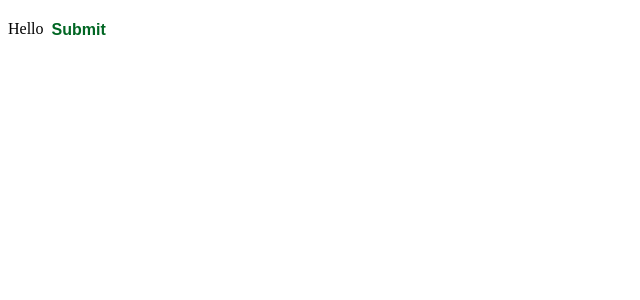
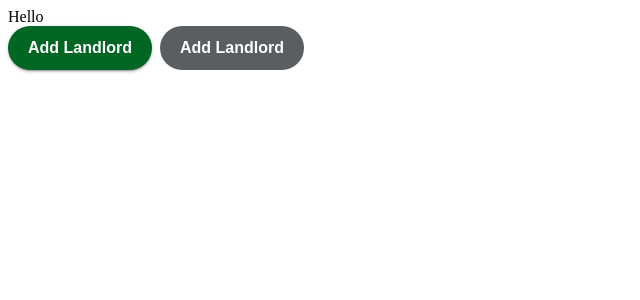
Before and after one commit to z-warriors/landlord-frontend, a React (Vite) app: page / in a window 1280 px wide. Shown: the top 300 px of the page, without its empty margins (0-640 px from the left). Built offline with nearby package versions, Linux system fonts and the light colour scheme.

Commit message:
created button element

```diff
--- a/src/App.jsx
+++ b/src/App.jsx
@@ -1,5 +1,6 @@
 
 import { ThemeProvider } from '@mui/material/styles';
+import {Stack} from "@mui/material";
 import {theme} from "./style/theme.js";
 import {Button} from "./elements/Button";
 
@@ -9,7 +10,10 @@ function App() {
     <>
         <ThemeProvider theme={theme}>
           <>Hello</>
-            <Button>Submit</Button>
+            <Stack direction="row" spacing={2}>
+            <Button variant="contained">Add Landlord</Button>
+            <Button variant="text">Add Landlord</Button>
+            </Stack>
         </ThemeProvider>
     </>
   )
--- a/src/elements/Button/Button.styles.js
+++ b/src/elements/Button/Button.styles.js
@@ -1,6 +1,32 @@
 import {Button, styled} from "@mui/material"
+import {COLORS} from "../../style/theme";
 
 
 export const StyledButton = styled(Button)`
   min-height: 2.75rem;
+  border-radius: 1.5rem;
+  padding: ${({ theme }) => theme.spacing(0, 5)};
+  ${({ variant }) => {
+    if (variant === 'text') {
+      return `background-color:${COLORS.BLACK_5}; color: ${COLORS.WHITE_1};  &:hover {
+              background-color: ${COLORS.BLACK_6};
+              }
+        `;
+    }
+    return null;
+  }}
+
+  &.Mui-disabled {
+    ${({ disabled, variant }) => {
+      if (disabled) {
+        if (variant === 'outlined') {
+          return `color: ${COLORS.GREY_2}`;
+        }
+        if (variant === 'contained') {
+          return `background-color: ${COLORS.GREY_4}; color: ${COLORS.GREY_2}`;
+        }
+      }
+      return null;
+    }}
+  }
 `
```
Also changed, not shown: 1 other file (tests, documents, lock files or other folders).
